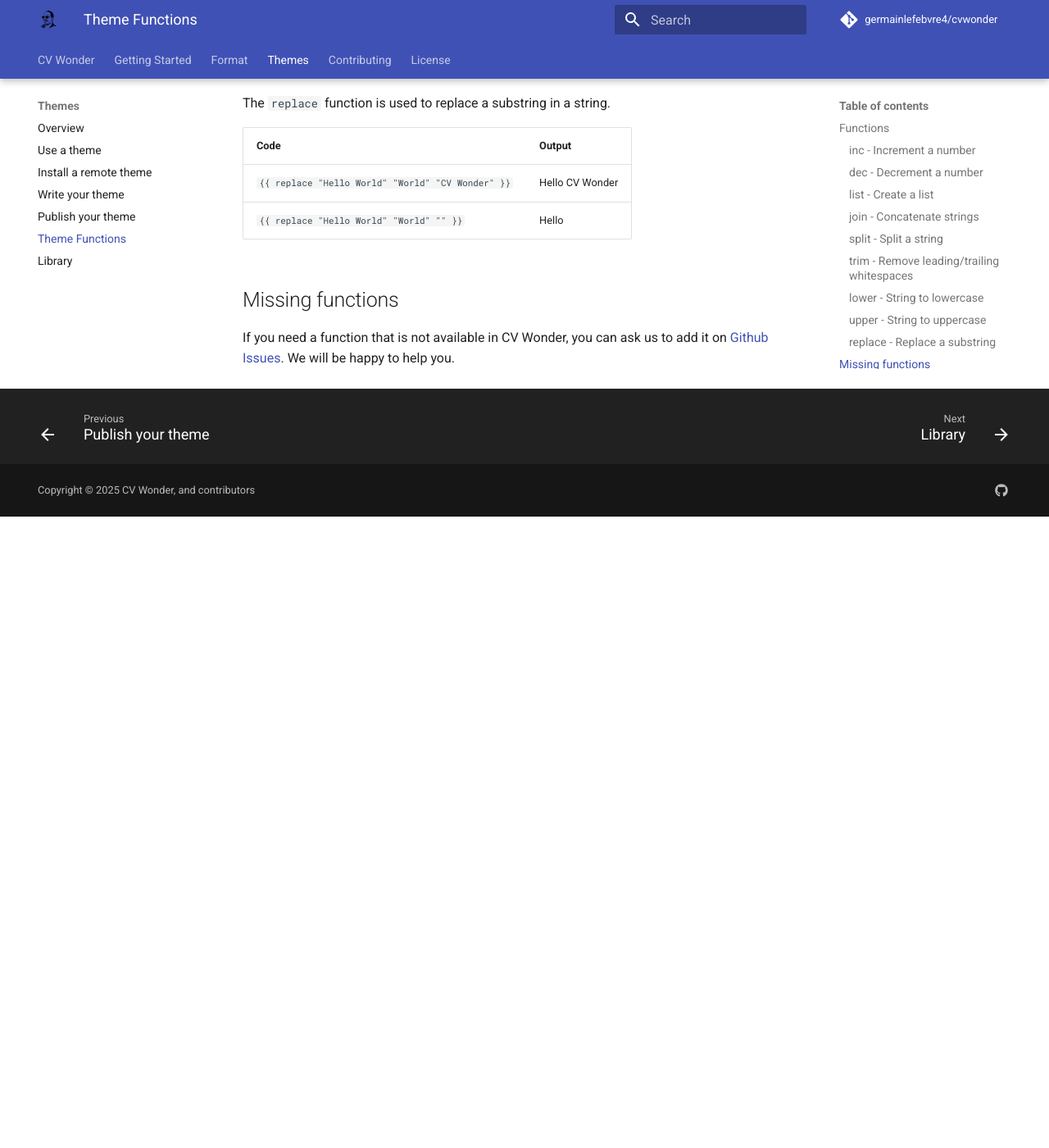
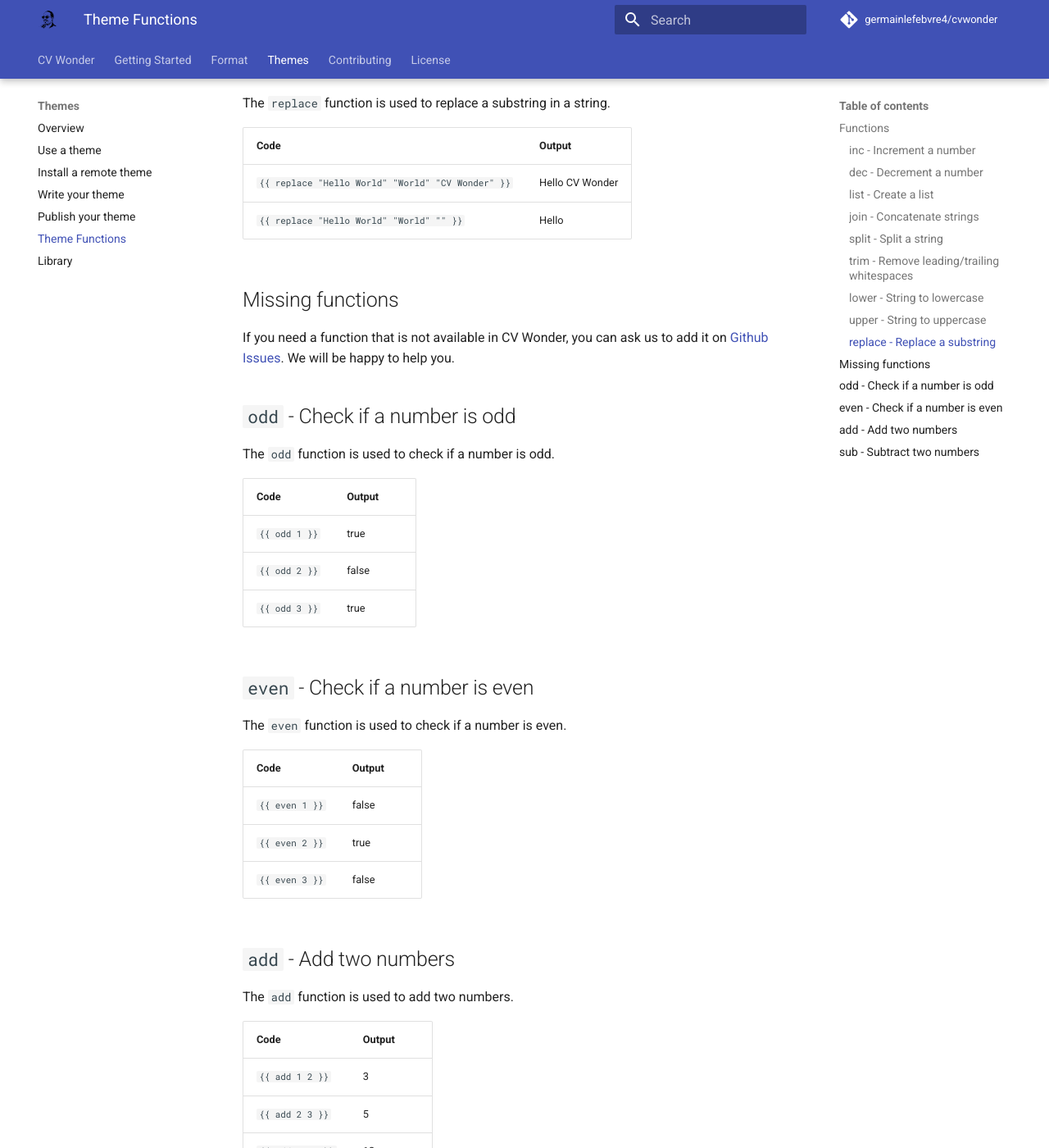
Before and after one commit to germainlefebvre4/cvwonder, an MkDocs documentation site: the page built from docs/readthedocs/themes/functions.md, in a window 1280 px wide and 1400 px high, scrolled down 3153 px. Shown: the whole window at 82% size. Built offline with MkDocs 1.6.1 and Material for MkDocs 9.7.7, drawn with Linux system fonts in a browser that asks for light colours; comment, search, counter and statistics services are not loaded; before the commit the page ends 3783 px from its top, so only the background shows below that; some of the changed text lies outside the part shown.

Commit message:
fix(themes): Add template functions odd, even, add, sub (#27)

```diff
--- a/docs/readthedocs/themes/functions.md
+++ b/docs/readthedocs/themes/functions.md
@@ -106,3 +106,43 @@ The `replace` function is used to replace a substring in a string.
 ## Missing functions
 
 If you need a function that is not available in CV Wonder, you can ask us to add it on [Github Issues](https://github.com/germainlefebvre4/cvwonder/issues/new?template=feature_request.md&title=Theme%20function%20-%20What%20should%20be%20done). We will be happy to help you.
+
+## `odd` - Check if a number is odd
+
+The `odd` function is used to check if a number is odd.
+
+| Code | Output |
+|-------|--------|
+| `{{ odd 1 }}` | true |
+| `{{ odd 2 }}` | false |
+| `{{ odd 3 }}` | true |
+
+## `even` - Check if a number is even
+
+The `even` function is used to check if a number is even.
+
+| Code | Output |
+|-------|--------|
+| `{{ even 1 }}` | false |
+| `{{ even 2 }}` | true |
+| `{{ even 3 }}` | false |
+
+## `add` - Add two numbers
+
+The `add` function is used to add two numbers.
+
+| Code | Output |
+|-------|--------|
+| `{{ add 1 2 }}` | 3 |
+| `{{ add 2 3 }}` | 5 |
+| `{{ add 10 2 }}` | 12 |
+
+## `sub` - Subtract two numbers
+
+The `sub` function is used to subtract two numbers.
+
+| Code | Output |
+|-------|--------|
+| `{{ sub 1 2 }}` | -1 |
+| `{{ sub 2 3 }}` | -1 |
+| `{{ sub 10 2 }}` | 8 |
```
Also changed, not shown: 1 other file.
